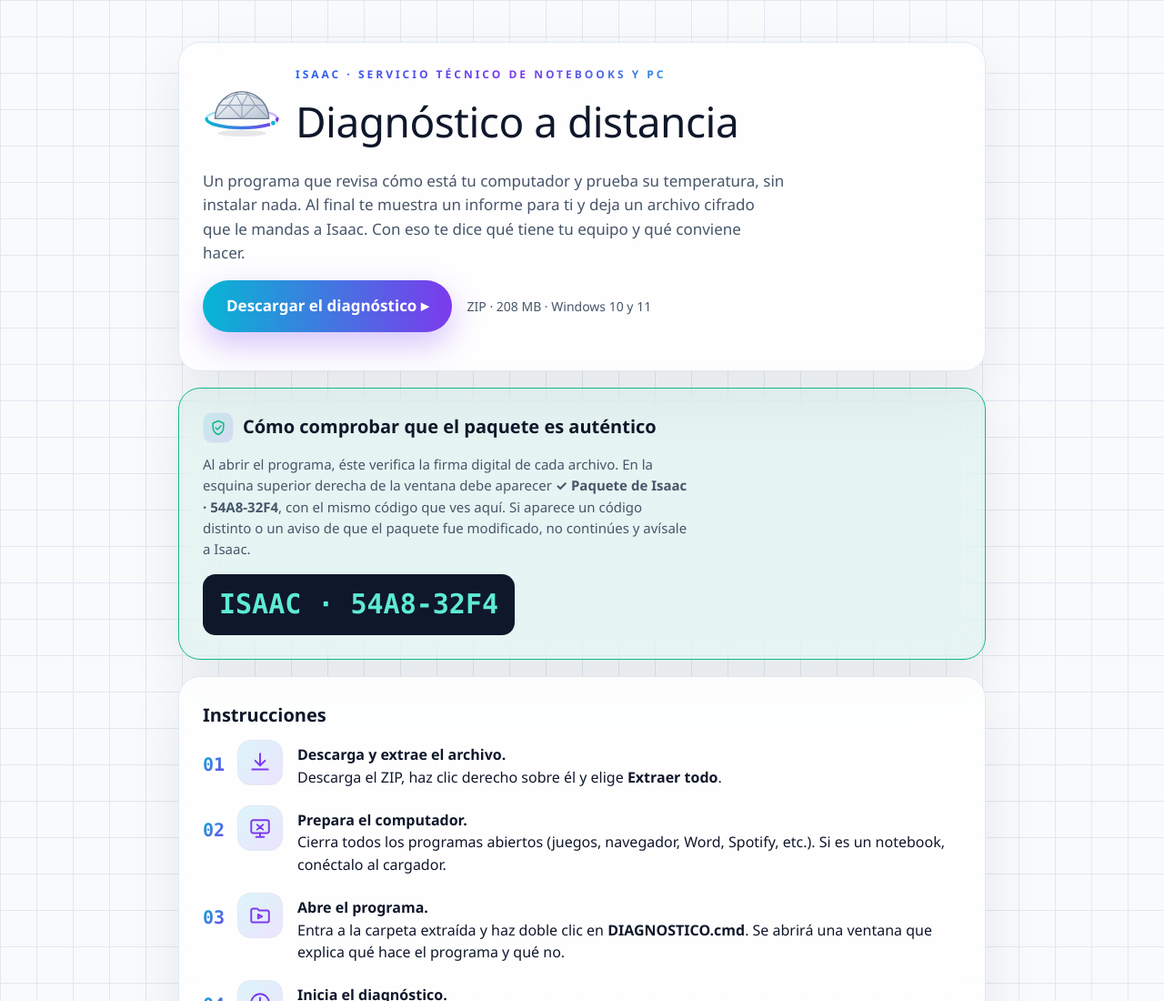
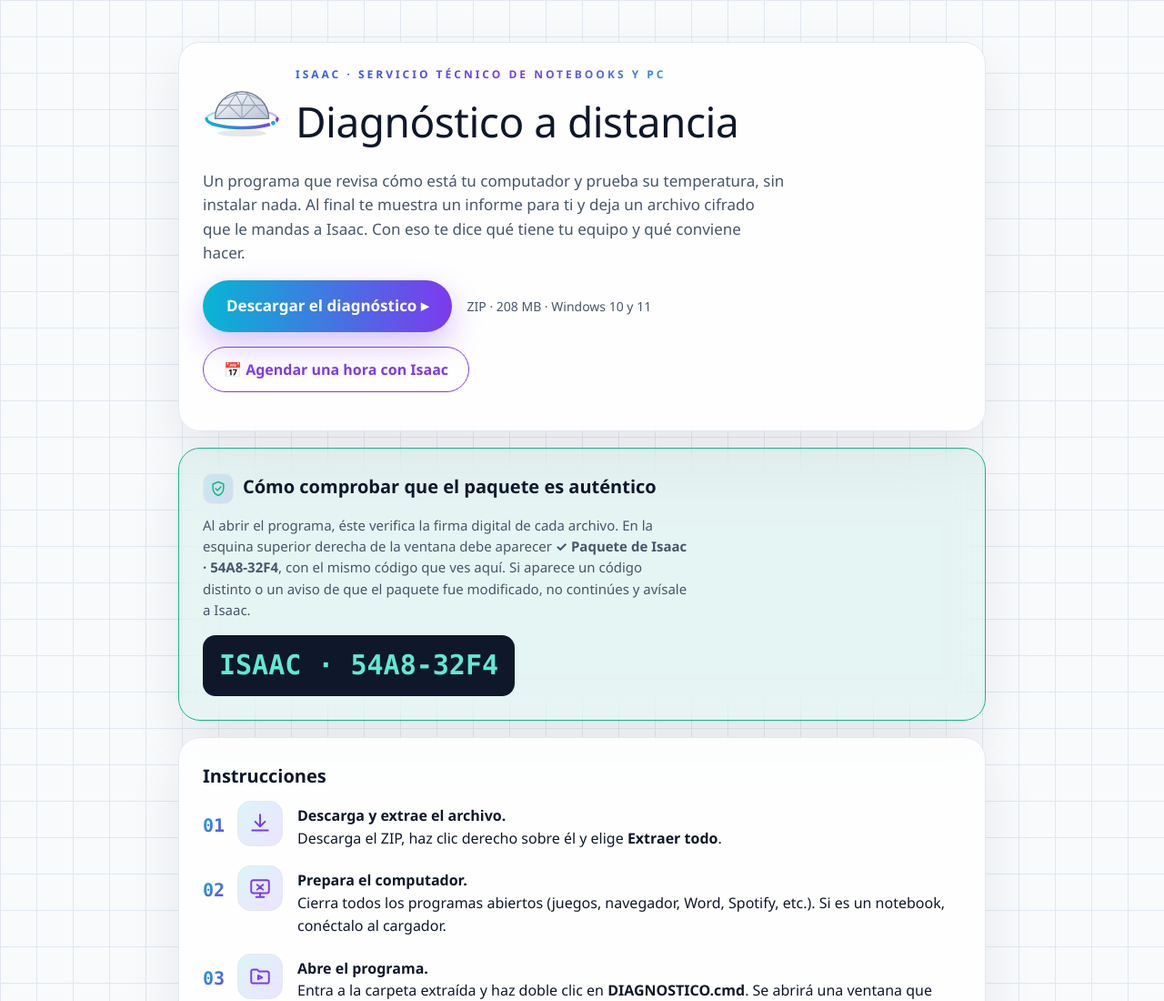
Before and after one commit to isgrom1/KIT, a plain HTML site: page docs/index.html in a window 1280 px wide. Shown: the top 1100 px of the page at 91% size. Drawn offline with Linux system fonts and the light colour scheme.

Commit message:
Página: botón para agendar hora
Co-Authored-By: Claude Opus 5.5 <noreply@anthropic.com>

```diff
--- a/docs/index.html
+++ b/docs/index.html
@@ -30,6 +30,9 @@ h2 { font-size:20px; margin:0 0 12px; }
 .boton { display:inline-flex; align-items:center; gap:10px; padding:15px 26px; border-radius:999px; color:#fff; text-decoration:none; font-weight:700; font-size:17px;
   background:linear-gradient(90deg,var(--cian),var(--violeta)); box-shadow:0 14px 34px rgba(124,58,237,.30); transition:transform .2s ease, box-shadow .2s ease; }
 .boton:hover { transform:translateY(-2px); box-shadow:0 18px 40px rgba(124,58,237,.38); }
+.boton2 { display:inline-flex; align-items:center; gap:8px; padding:12px 22px; border-radius:999px; text-decoration:none; font-weight:700; font-size:16px; color:var(--violeta); border:1.5px solid var(--violeta); background:transparent; }
+.boton2:hover { background:rgba(124,58,237,.08); }
+@media (prefers-color-scheme: dark) { .boton2 { color:#c4b5fd; border-color:#a78bfa; } }
 .boton[aria-disabled="true"] { opacity:.5; pointer-events:none; }
 .peso { color:var(--suave); font-size:14px; margin-left:12px; }
 .codigo { display:flex; flex-wrap:wrap; align-items:center; justify-content:space-between; gap:16px; border:1.5px solid var(--verde); background:rgba(16,185,129,.07); }
@@ -84,6 +87,7 @@ a { color:#0891b2; } @media (prefers-color-scheme: dark) { a { color:#5eead4; }
       <a class="boton" id="descargar" href="#" aria-disabled="true">Descargar el diagnóstico ▸</a>
       <span class="peso">ZIP · 208 MB · Windows 10 y 11</span>
     </p>
+    <p><a class="boton2" href="https://calendar.app.google/J48B85ZHgLaqf2bj7" rel="noopener">📅 Agendar una hora con Isaac</a></p>
   </section>
 
   <section class="tarjeta codigo">
```
